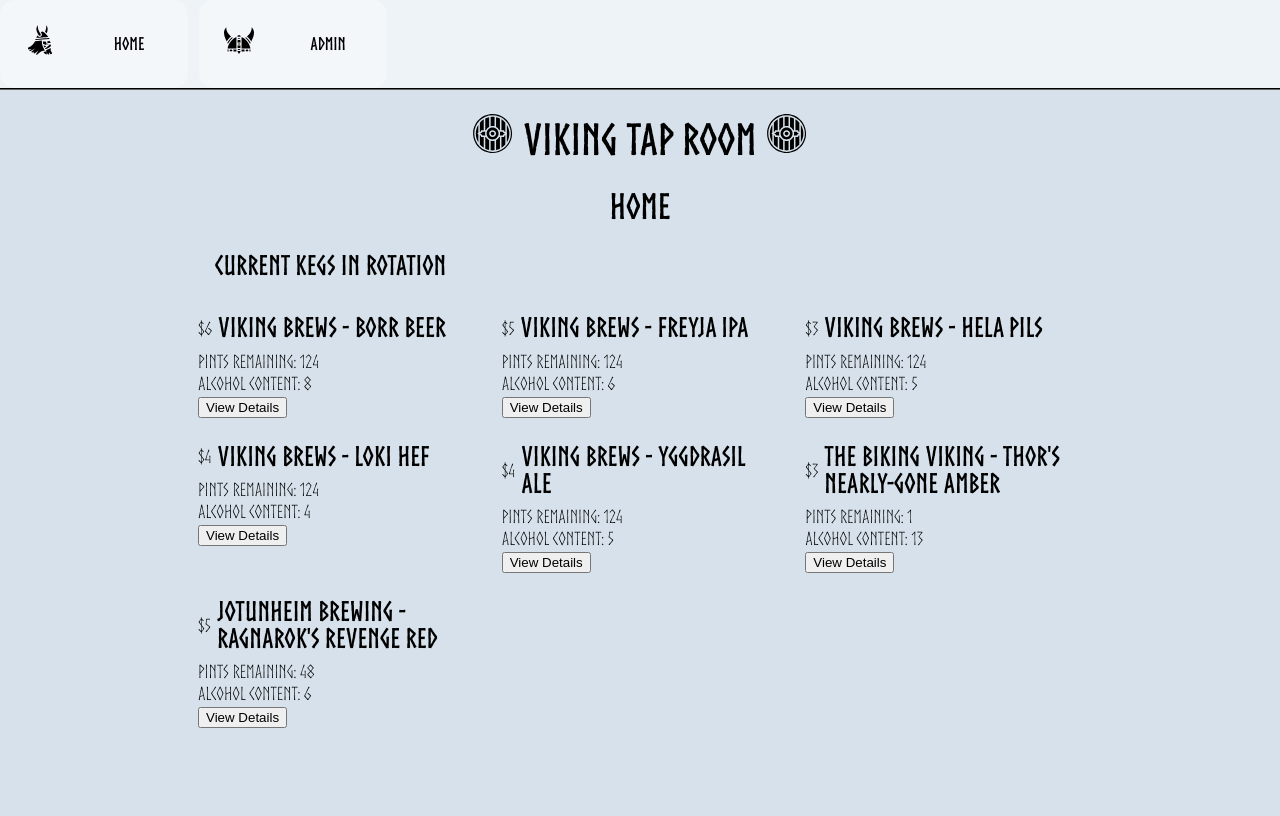
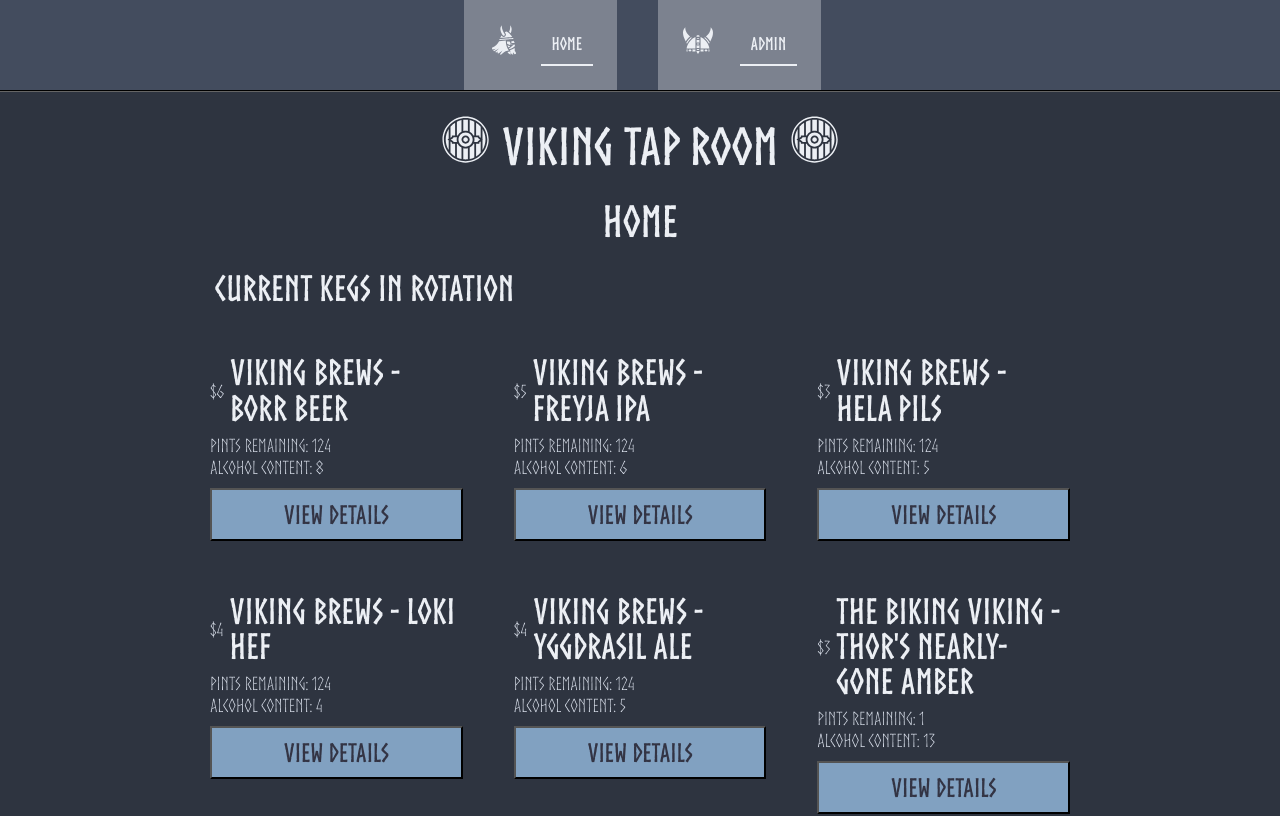
Before and after one commit to Usarneme/Viking_Tap_Room_Redux, a React (Create React App) app in the folder client/: page / in a window 1280 px wide. Shown: the top 816 px of the page. Built offline with nearby package versions, Linux system fonts and the light colour scheme.

Commit message:
:lipstick: updates styling to increase font sizes, add colors, improve buttons and inputs UX

```diff
--- a/client/src/components/Footer.js
+++ b/client/src/components/Footer.js
@@ -2,7 +2,7 @@ import React from 'react'
 
 function Footer() {
   const footerStyle = {
-    backgroundColor: 'rgb(76, 195, 255)',
+    backgroundColor: '#434c5e',
     marginTop: '120px',
     padding: '10px',
     display: 'flex',
--- a/client/src/components/Navbar.js
+++ b/client/src/components/Navbar.js
@@ -8,7 +8,9 @@ function Navbar() {
     gridTemplateColumns: 'repeat(2, 188px)',
     gridColumnGap: '11px',
     alignItems: 'center',
-    background: 'rgba(255,255,255,0.6)',
+    justifyItems: 'center',
+    justifyContent: 'center',
+    background: '#434c5e',
     borderBottom: '2px groove #111',
     width: '100%'
   }
@@ -18,7 +20,6 @@ function Navbar() {
     display: 'inline-grid',
     gridTemplateColumns: 'repeat(2, 1fr)',
     background: 'rgba(255,255,255,0.3)',
-    borderRadius: '15px',
     textAlign: 'center',
   }
 
@@ -28,6 +29,7 @@ function Navbar() {
 
   const spanStyles = {
     padding: '11px',
+    borderBottom: '2px solid #eceff4'
   }
 
   return (
--- a/client/src/components/SingleKeg.js
+++ b/client/src/components/SingleKeg.js
@@ -11,7 +11,7 @@ function SingleKeg(props) {
   const { id } = useParams()
 
   return (
-    <div id={props.id} style={kegStyles}>
+    <div id={props.id} className='container single-keg'>
       <div style={kegStyles} className='flexed row'>
         ${props.price}
         <h3>{props.brand} - {props.name}</h3>
--- a/client/src/index.css
+++ b/client/src/index.css
@@ -56,7 +56,8 @@ table {
 }
 
 body {
-  background: rgb(214, 225, 235);
+  background: #2e3440;
+  color: #d8dee9;
   font-size: 18px;
   font-family: Norse, NorseBold, -apple-system, BlinkMacSystemFont, 'Segoe UI', Roboto, Oxygen, Ubuntu, Cantarell, 'Open Sans', 'Helvetica Neue', sans-serif;
 }
@@ -68,26 +69,50 @@ a {
   font-family: NorseBold;
 }
 
+button {
+  width: 100%;
+  border-radius: 0;
+  cursor: pointer;
+  background: #81a1c1;
+  padding: 10px;
+  text-transform: uppercase;
+  margin-top: 8px;
+  color: #333444;
+  font-family: NorseBold;
+  font-size: 1.6rem;
+}
+
 h1,h2,h3,h4,h5 {
   font-family: NorseBold;
   font-weight: bold;
   margin: 3px;
   padding: 3px;
+  color: #eceff4;
 }
 h1 {
   text-align: center;
-  font-size: 2.7rem;
+  font-size: 3.2rem;
 }
 h2 {
   margin: 22px;
   text-align: center;
+  font-size: 2.7rem;
+}
+h3 {
   font-size: 2.2rem;
 }
-h3 {
-  font-size: 1.7rem;
+h4 {
+  font-size: 1.75rem;
 }
-h4 {
-  font-size: 1.25rem;
+
+span, svg, input {
+  color: #eceff4;
+}
+
+input {
+  min-height: 32px;
+  background: #333344;
+  font-size: 1.15rem;
 }
 
 .container {
@@ -108,3 +133,7 @@ h4 {
 .row {
   flex-direction: row;
 }
+
+.single-keg {
+  max-width: 500px;
+}
```
Also changed, not shown: 2 other files (tests, documents, lock files or other folders).
